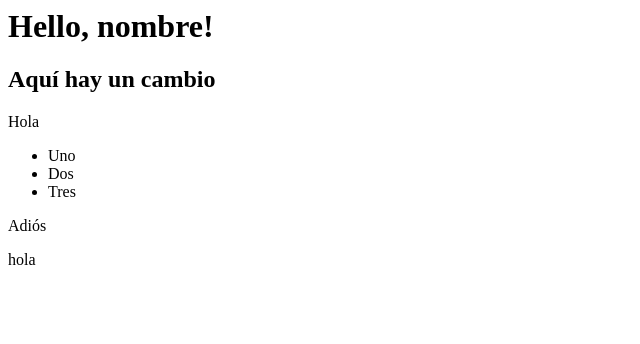
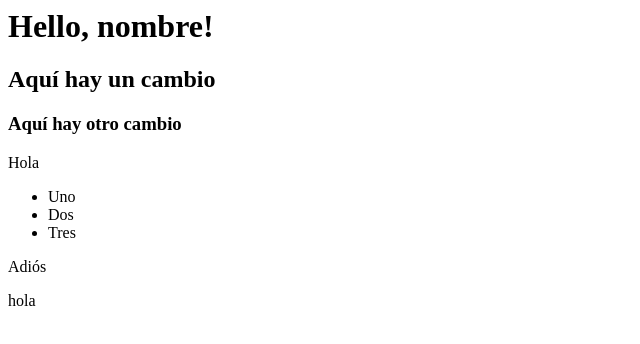
Before and after one commit to fsdnicolas14/config, a plain HTML site: page index.html in a window 1280 px wide. Shown: the whole page, without its empty margins (0-640 px from the left). Drawn offline with Linux system fonts and the light colour scheme.

Commit message:
un cambio

```diff
--- a/index.html
+++ b/index.html
@@ -7,6 +7,7 @@
   <body>
     <h1>Hello, nombre!</h1>
     <h2>Aquí hay un cambio</h2>
+    <h3>Aquí hay otro cambio</h3>
     <p>Hola</p>
     <ul>
       <li>Uno</li>
```
